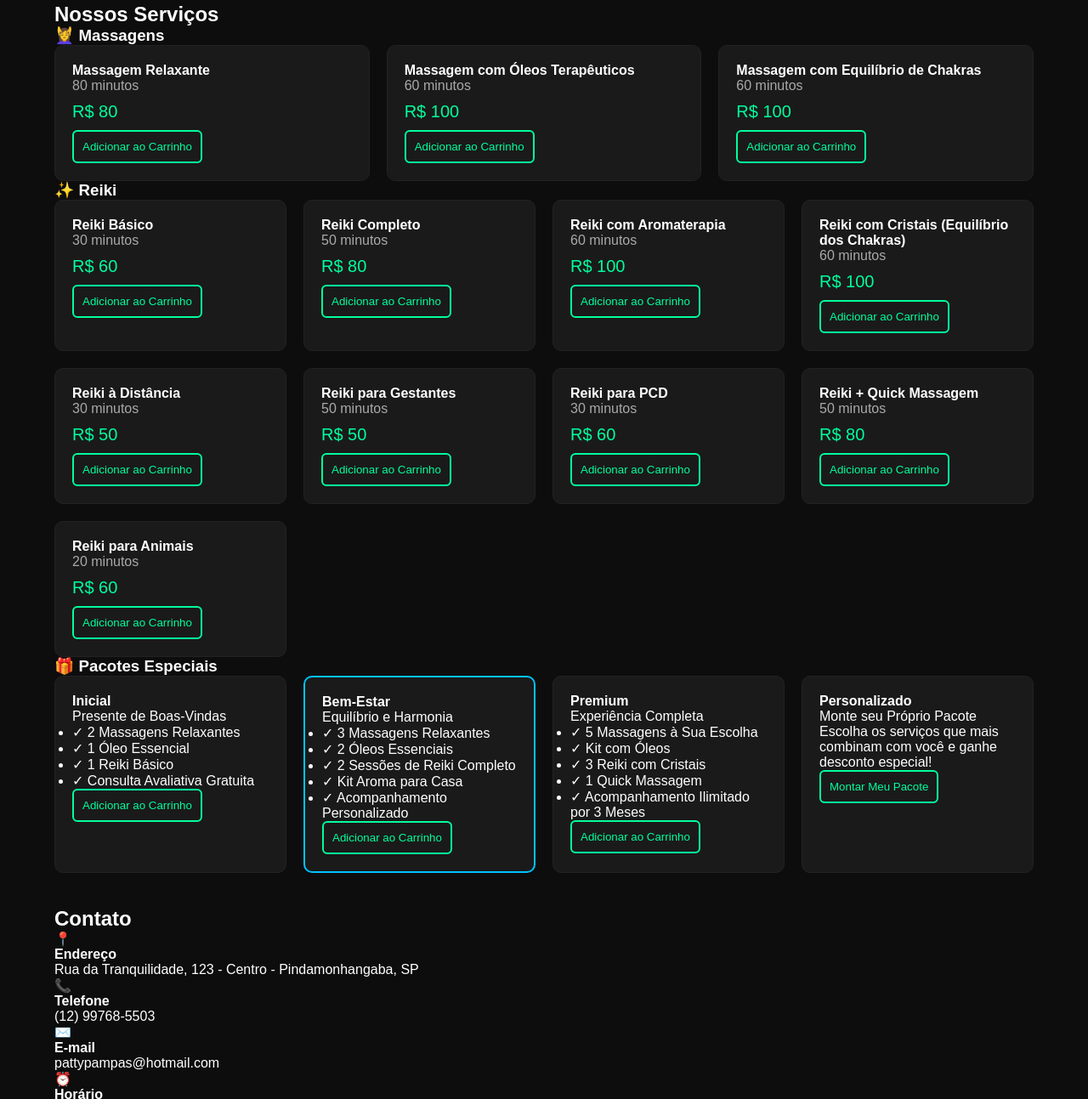
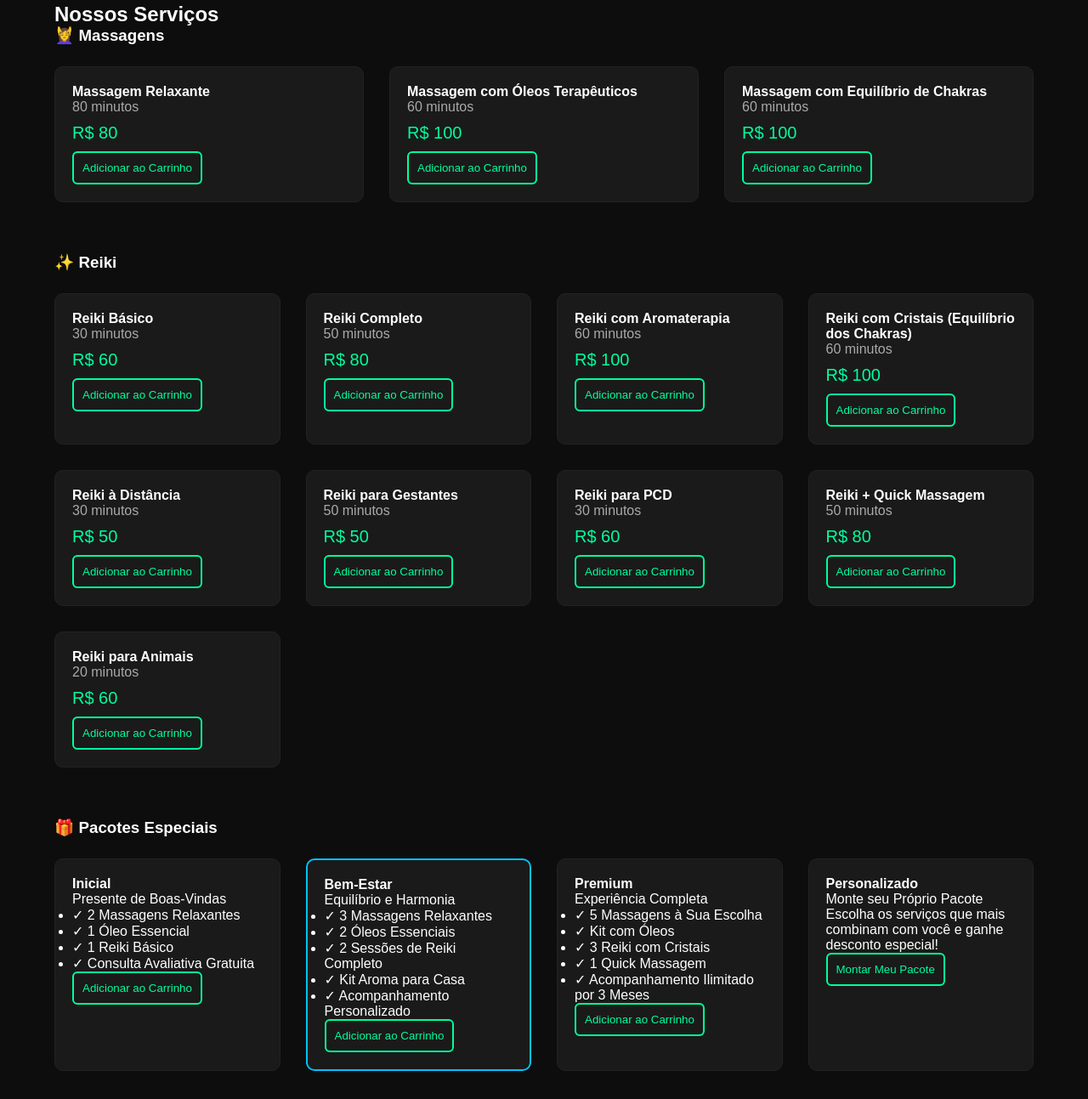
Before and after one commit to zszoro/Toque-de-Luz., a plain HTML site: page index.html in a window 1280 px wide. Shown: the part 527-1820 px from the top of the page at 85% size. Drawn offline with Linux system fonts and the light colour scheme.

Commit message:
Update styles.css

```diff
--- a/styles.css
+++ b/styles.css
@@ -99,10 +99,21 @@ body {
     padding: 40px 0;
 }
 
+/* 🔥 MAIS ESPAÇO ENTRE PRODUTOS */
 .service-grid {
     display: grid;
     grid-template-columns: repeat(auto-fit, minmax(250px, 1fr));
-    gap: 20px;
+    gap: 30px;
+}
+
+/* 🔥 ESPAÇO ENTRE CATEGORIAS */
+.service-category {
+    margin-bottom: 60px;
+}
+
+/* 🔥 ESPAÇO ENTRE TÍTULO E CARDS */
+.category-title {
+    margin-bottom: 25px;
 }
 
 /* CARD */
@@ -134,7 +145,7 @@ body {
 .packages-grid {
     display: grid;
     grid-template-columns: repeat(auto-fit, minmax(250px, 1fr));
-    gap: 20px;
+    gap: 30px;
 }
 
 .package-card {
@@ -263,6 +274,8 @@ footer {
     from { transform: translateX(100%); }
     to { transform: translateX(0); }
 }
+
+/* CARROSSEL */
 .image-carousel {
     overflow: hidden;
     width: 100%;
```
